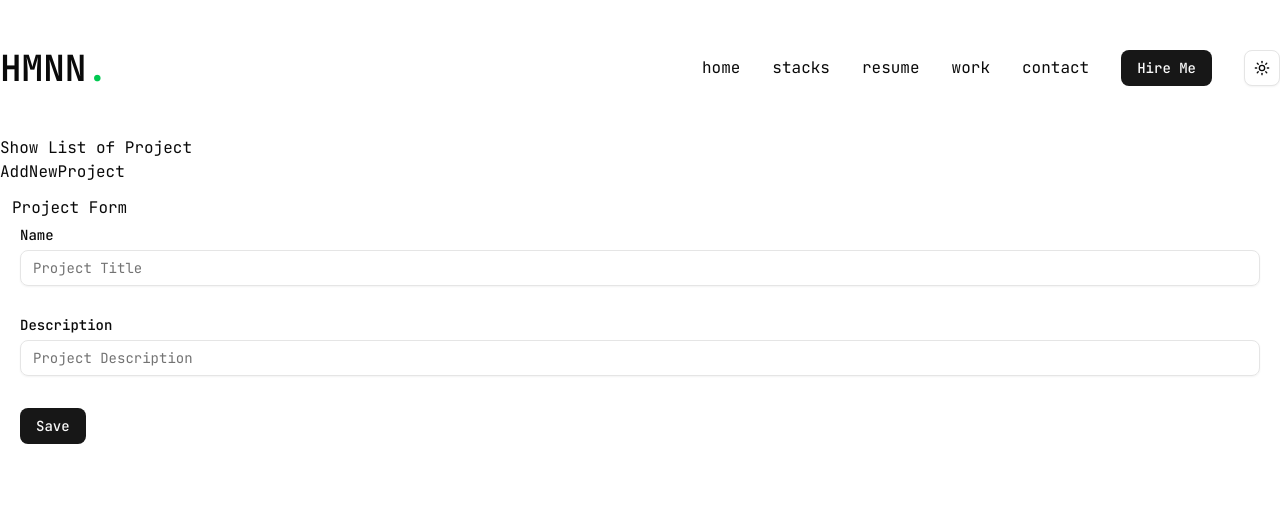
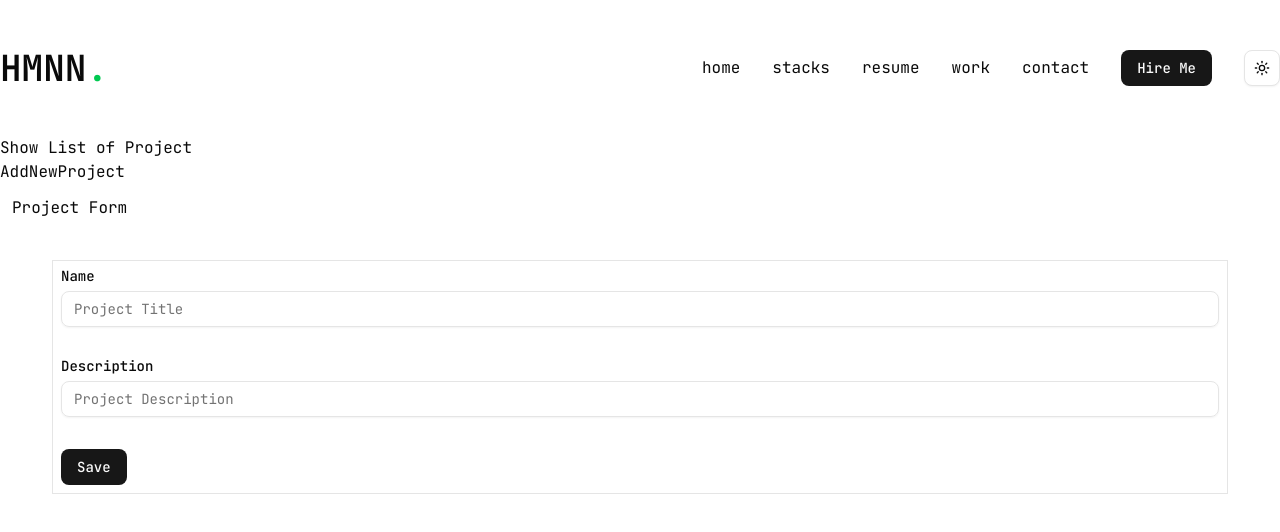
Before and after one commit to htoomyatnyinyi/nextjs_portfolio, a Next.js app: page /admin/new in a window 1280 px wide. Shown: the top 532 px of the page. Built offline with nearby package versions, Linux system fonts and the light colour scheme.

Commit message:
fix : issues

```diff
--- a/app/admin/_components/projectForm.tsx
+++ b/app/admin/_components/projectForm.tsx
@@ -14,7 +14,7 @@ const ProjectForm = () => {
         action={async (formData) => {
           await addProject(formData);
         }}
-        className="p-2 space-y-8"
+        className="p-2 space-y-8  m-10 border"
       >
         <div className="space-y-2">
           <Label htmlFor="title">Name</Label>
```
